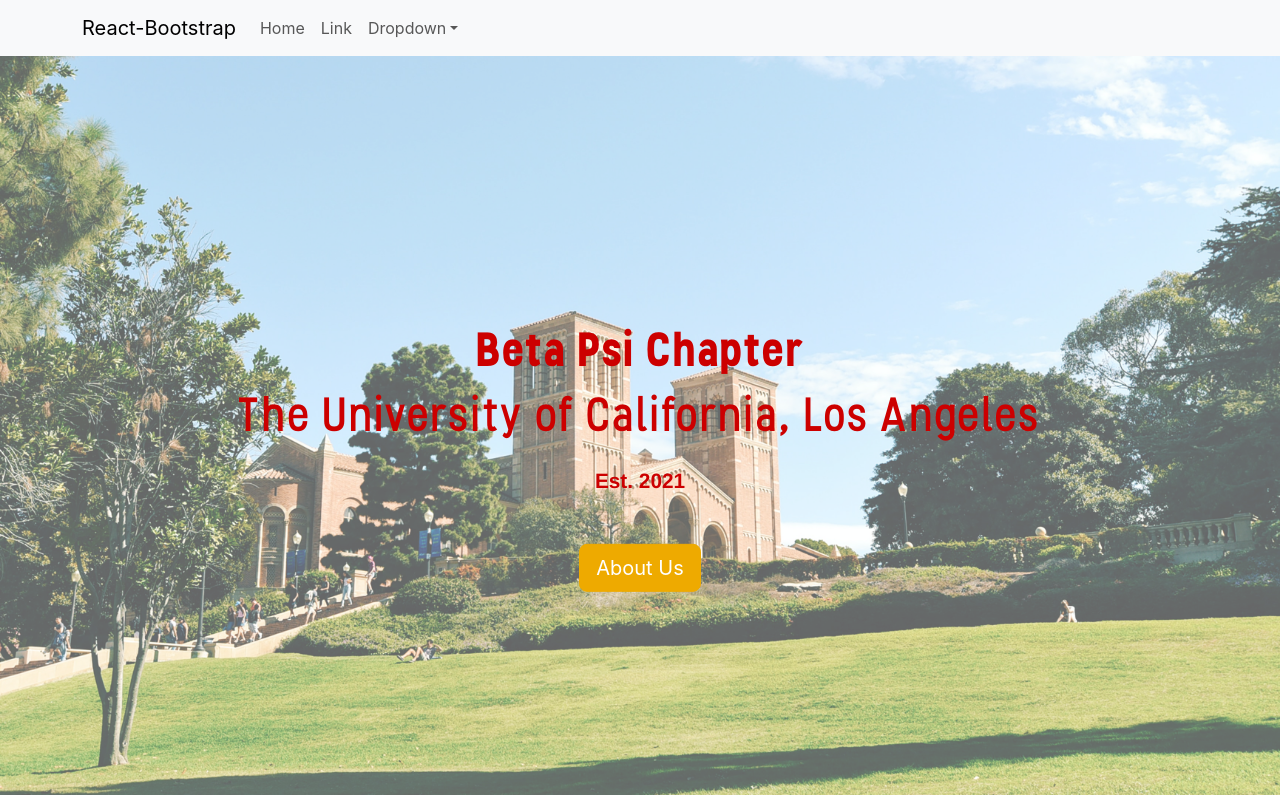
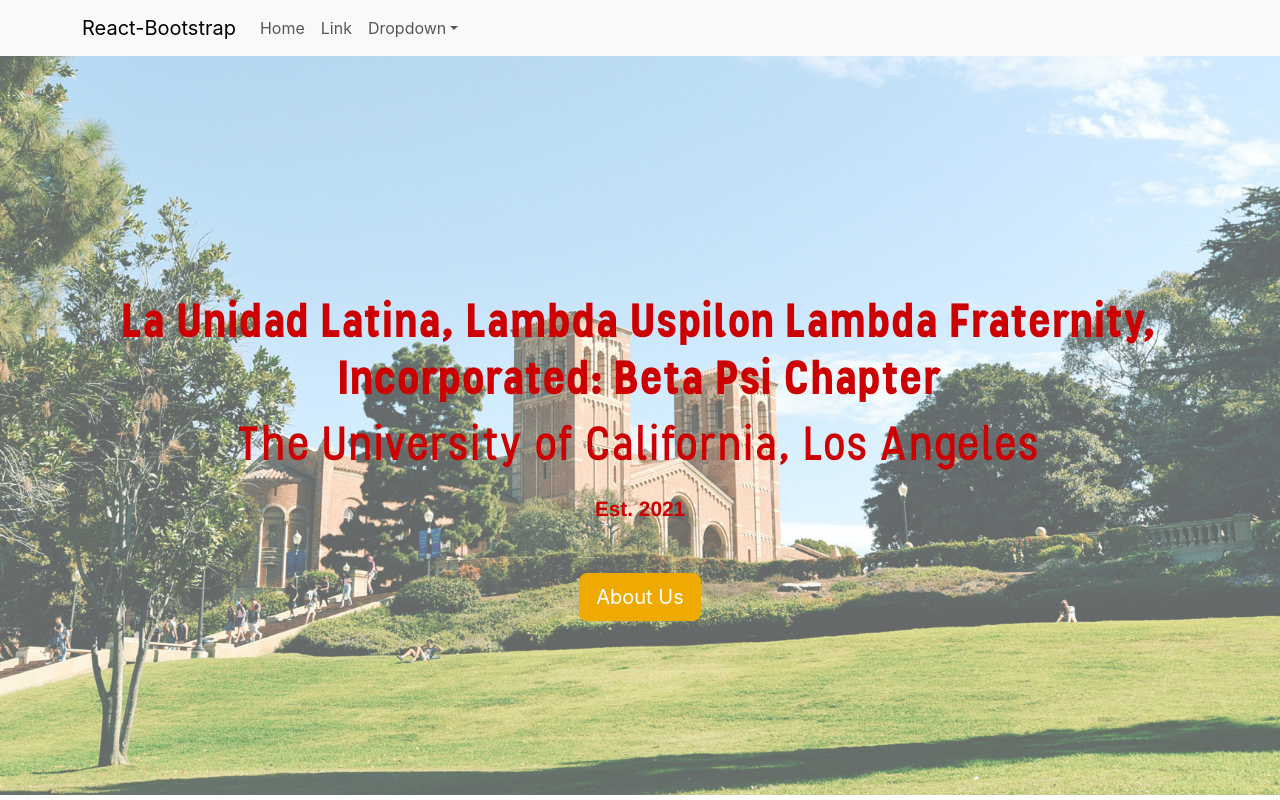
Before and after one commit to carlosm22700/chapter-website, a React (Create React App) app: page / in a window 1280 px wide. Built offline with nearby package versions, Linux system fonts and the light colour scheme.

Commit message:
working page

```diff
--- a/src/pages/App/App.js
+++ b/src/pages/App/App.js
@@ -10,3 +10,6 @@ export default function App() {
     </main>
   );
 }
+
+// TODO:
+//Style Navbar
--- a/src/pages/Hero/Hero.js
+++ b/src/pages/Hero/Hero.js
@@ -7,7 +7,7 @@ export const Hero = () => {
         <div className="hero">
             <img alt='HeroImg' src={heroImg}/>
             <div className='hero-text'>
-                <h1>Beta Psi Chapter</h1>
+                <h1>La Unidad Latina, Lambda Uspilon Lambda Fraternity, Incorporated: Beta Psi Chapter</h1>
                 {/* <h2>La Unidad Latina, Lambda Upislon Lambda Fraternity, Incorporated</h2> */}
                 <h2>The University of California, Los Angeles</h2>
                 <p><strong>Est. 2021</strong></p>
```
